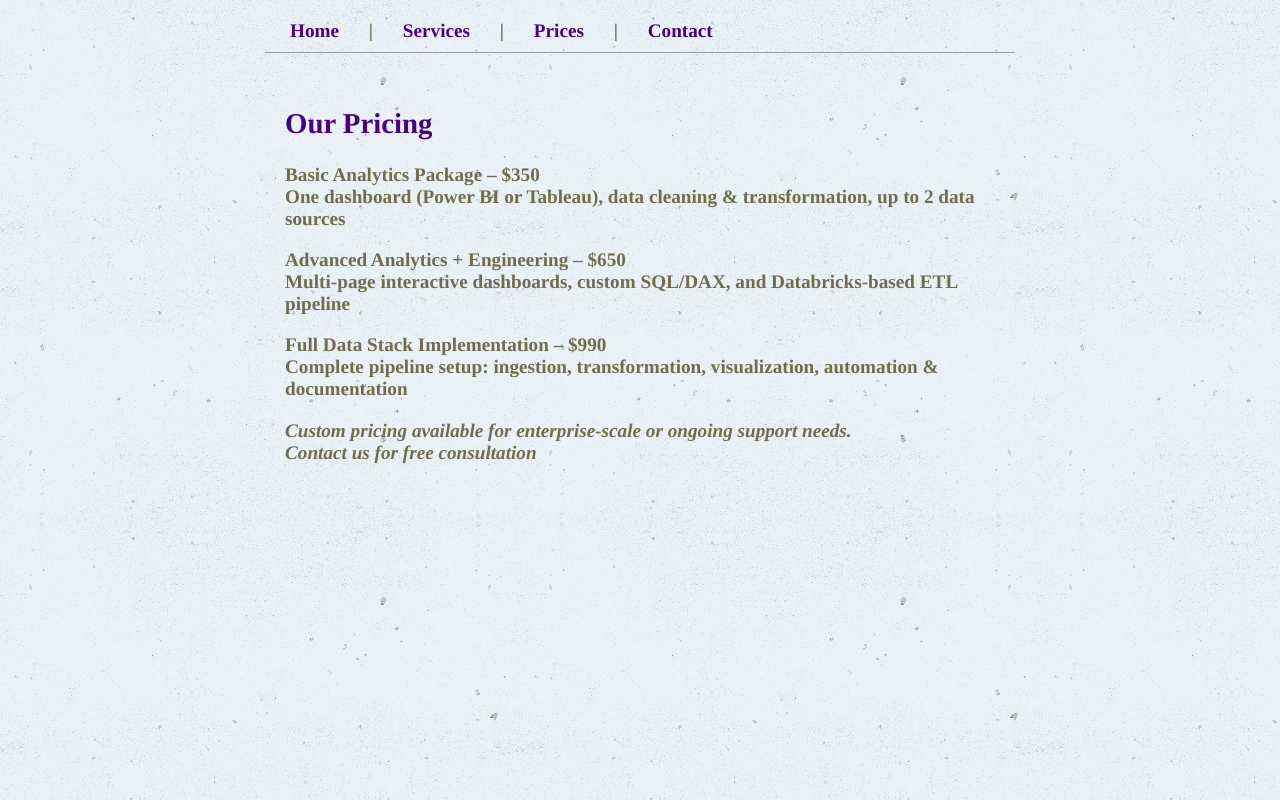
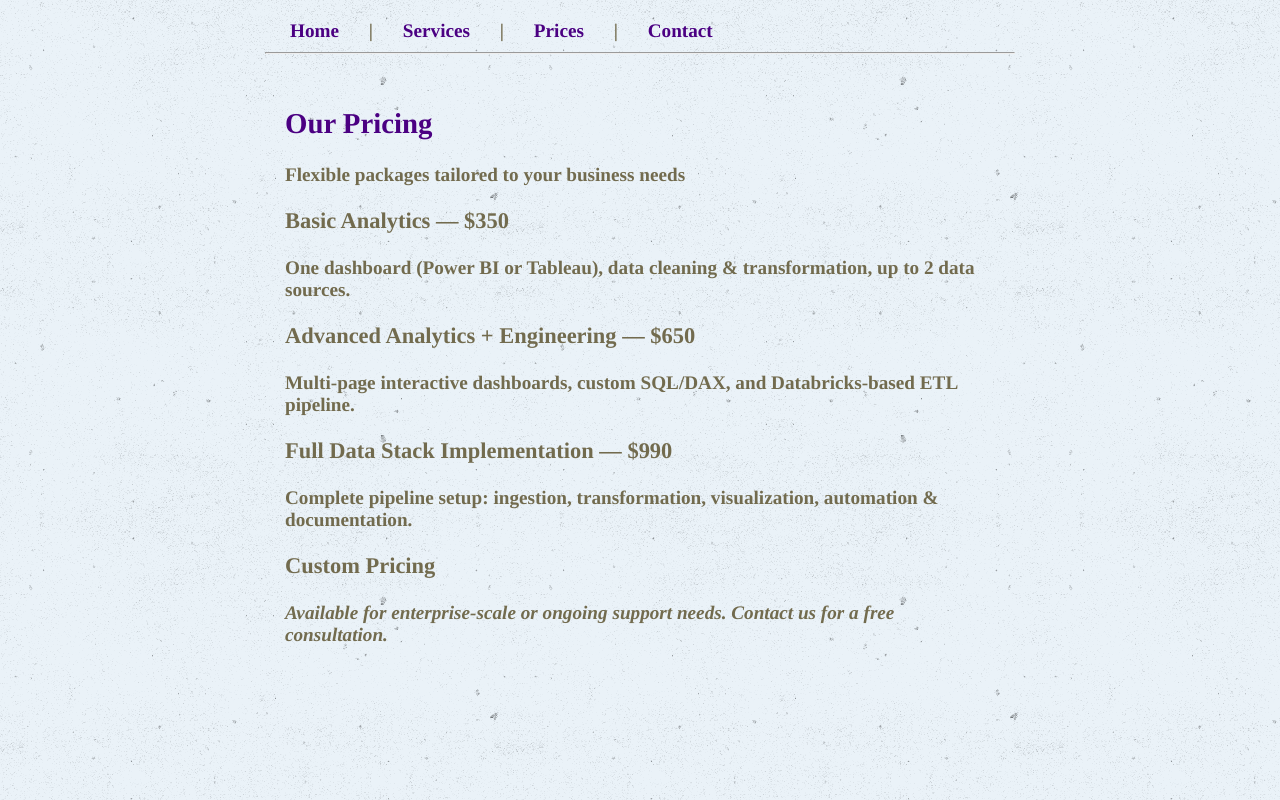
Before and after one commit to nikitaagarwal1992/nikitaagarwal1992.github.io, a plain HTML site: page prices.html in a window 1280 px wide. Drawn offline with Linux system fonts and the light colour scheme.

Commit message:
Fresh Push

```diff
--- a/prices.html
+++ b/prices.html
@@ -16,17 +16,30 @@
 <hr>
 
 <section style="padding: 20px;">
-  <h2>Our Pricing</h2>
-  <p><strong>Basic Analytics Package – $350</strong><br>
-  One dashboard (Power BI or Tableau), data cleaning & transformation, up to 2 data sources</p>
+<h2>Our Pricing</h2>
+<p>Flexible packages tailored to your business needs</p>
 
-  <p><strong>Advanced Analytics + Engineering – $650</strong><br>
-  Multi-page interactive dashboards, custom SQL/DAX, and Databricks-based ETL pipeline</p>
+<div class="grid-2">
+<div>
+<h3>Basic Analytics — $350</h3>
+<p>One dashboard (Power BI or Tableau), data cleaning & transformation, up to 2 data sources.</p>
+</div>
 
-  <p><strong>Full Data Stack Implementation – $990</strong><br>
-  Complete pipeline setup: ingestion, transformation, visualization, automation & documentation</p>
+<div>
+<h3>Advanced Analytics + Engineering — $650</h3>
+<p>Multi-page interactive dashboards, custom SQL/DAX, and Databricks-based ETL pipeline.</p>
+</div>
 
-  <p><em>Custom pricing available for enterprise-scale or ongoing support needs. <br> <strong> Contact us for free consultation </strong> </em></p>
+<div>
+<h3>Full Data Stack Implementation — $990</h3>
+<p>Complete pipeline setup: ingestion, transformation, visualization, automation & documentation.</p>
+</div>
+
+<div>
+<h3>Custom Pricing</h3>
+<p><em>Available for enterprise-scale or ongoing support needs. Contact us for a free consultation.</em></p>
+</div>
+</div>
 </section>
 
 </div>
--- a/styles.css
+++ b/styles.css
@@ -1,3 +1,4 @@
+
 
 body {
     font-family:  Verdana, Arial, Helvetica, sans-serif;
@@ -136,3 +137,10 @@ transform: perspective(1000px) rotateY(0deg);
 transform: perspective(1000px) rotateY(10deg) scale(1.05);
 box-shadow: 0 16px 32px rgba(0, 0, 0, 0.4);
 }
+
+.orange-line {
+    width: 4px;
+    background-color: orange;
+    margin-right: 15px;
+
+}
```
Also changed, not shown: index.html (+2 -2 lines).
